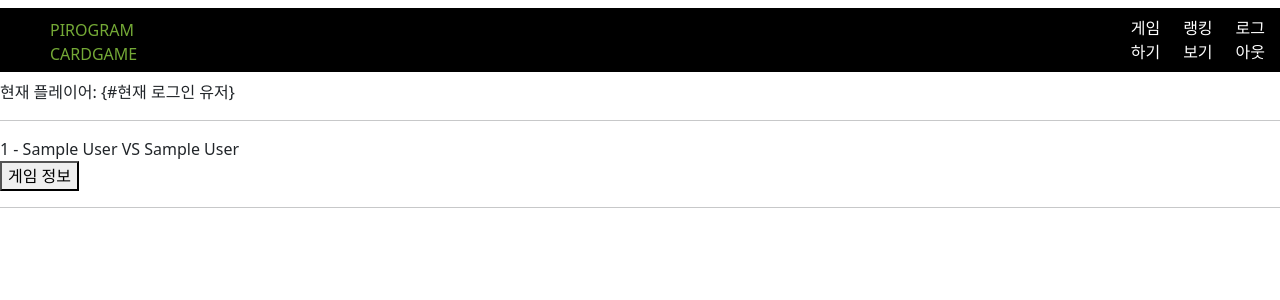
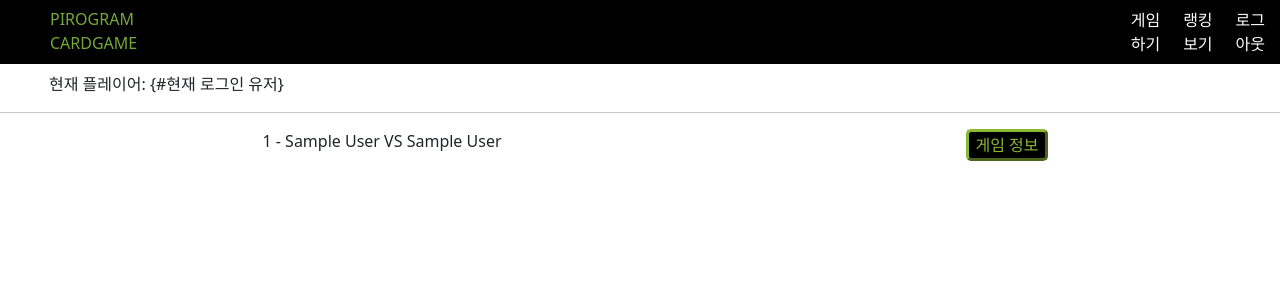
Before and after one commit to Pirogramming-18/Piro18_CardGame_05, a Django app: template cardgame/templates/game_list.html in a window 1280 px wide. Shown: the top 300 px of the page. Run offline with Django 4.2, Linux system fonts and the light colour scheme; the template is opened without the code that fills it: values that come from a table or form of the project are taken from there, others are empty; tables that the repository leaves empty hold one stand-in row (values such as "Sample post").

Commit message:
list, ranking css 구현 완료

```diff
--- a/cardgame/templates/game_list.html
+++ b/cardgame/templates/game_list.html
@@ -7,46 +7,45 @@
     <meta name="viewport" content="width=device-width, initial-scale=1.0">
     <title>게임 전적 리스트</title>
     <link href="https://cdn.jsdelivr.net/npm/bootstrap@5.1.3/dist/css/bootstrap.min.css" rel="stylesheet" integrity="sha384-1BmE4kWBq78iYhFldvKuhfTAU6auU8tT94WrHftjDbrCEXSU1oBoqyl2QvZ6jIW3" crossorigin="anonymous">
-    <link rel="stylesheet" href="{% static 'css/navbar.css' %}"/>
+    <link rel="stylesheet" href="{% static 'css/list.css' %}"/>
 </head>
 <body>
     <nav class="navbar navbar-expand-md">
         <ul class="navbar-nav">
             <li class="nav-item1">PIROGRAM CARDGAME</li>
-            <li class="nav-item2"><a class="nav-link" href="#">게임하기</a></li>
-            <li class="nav-item3"><a class="nav-link" href="{% url 'cardgame:ranking' %}">랭킹보기</a></li>
-            <li class="nav-item4"><a class="nav-link" href="#">로그아웃</a></li>
+            <li class="nav-item"><a class="nav-link" href="#">게임하기</a></li>
+            <li class="nav-item"><a class="nav-link" href="{% url 'cardgame:ranking' %}">랭킹보기</a></li>
+            <li class="nav-item"><a class="nav-link" href="#">로그아웃</a></li>
         </ul>
     </nav>
 
-    <div>현재 플레이어: {#현재 로그인 유저}</div>
+    <div id="player">현재 플레이어: {#현재 로그인 유저}</div>
     <hr />
 
     {% for cardgame in cardgames %}
     <article>
 
-    <div>{{forloop.revcounter}} - {{cardgame.attack.attack_user.name}} VS {{cardgame.defense.defense_user.attacked_user.name}}
+    <div class="ltext">{{forloop.revcounter}} - {{cardgame.attack.attack_user.name}} VS {{cardgame.defense.defense_user.attacked_user.name}}
 
     {% if cardgame.attack ==  'user8'%}
 
         {% if cardgame.status == '진행 중' %}
-            <p>진행 중...  <button><a href="">게임 취소</a></button></p>
+            <span>진행 중...  <a href=""><button>게임 취소</button></span></a>
         {$ else $}
-            <p>결과: {{cardgame.status}}</p>
+            <span>결과: {{cardgame.status}}</span>
         {% endif %}
 
     {% else %}
         {% if cardgame.status == '진행 중' %}
-            <button><a href="">반격하기</a></button>
+            <a href=""><button>반격하기</button></a>
         {$ else $}
-            <p>결과: {{cardgame.status}}</p>
+            <span>결과: {{cardgame.status}}</span>
         {% endif %}
     {% endif %}
+        <a href=""><button>게임 정보</button></a>
     </div>
-    <button><a href=""></a>게임 정보</button>
+    <br>
     </article>
-    <hr />
     {% endfor %}
-
 </body>
 </html>
--- a/cardgame/urls.py
+++ b/cardgame/urls.py
@@ -4,6 +4,6 @@ from . import views
 app_name = "cardgame"
 
 urlpatterns= [
-    path("", views.game_list, name="list"),
+    path("game/list", views.game_list, name="list"),
     path("game/ranking", views.user_ranking, name="ranking"),
 ]
--- /dev/null
+++ b/static/css/list.css
@@ -0,0 +1,24 @@
+@import "navbar.css";
+
+#player{
+    padding-left: 49px;
+}
+
+.ltext{
+    display: flex;
+    flex-direction: row;
+    justify-content: space-around;
+    padding-left: 30px;
+}
+
+button{
+    background-color: black;
+    color: #8CB934;
+    border-color: #8CB934;
+    border-width: unset;
+    border-radius: 5px;
+}
+
+a{
+    text-decoration: none;
+}
--- a/static/css/navbar.css
+++ b/static/css/navbar.css
@@ -1,11 +1,11 @@
 .navbar-nav{
-   background-color: black;
+    background-color: black;
 }
 
 .nav-item1{
     padding-right: 950px;
     padding-left: 50px;
-    padding-top: 10px;
+    padding-top: 7px;
     color: #74A936;
 }
 
@@ -15,4 +15,5 @@
 
 .navbar-expand-md{
     display: block;
+    padding-top: 0;
 }
```
Also changed, not shown: cardgame/templates/game_ranking.html (+16 -11 lines), static/css/ranking.css (added, +9 -0 lines).
